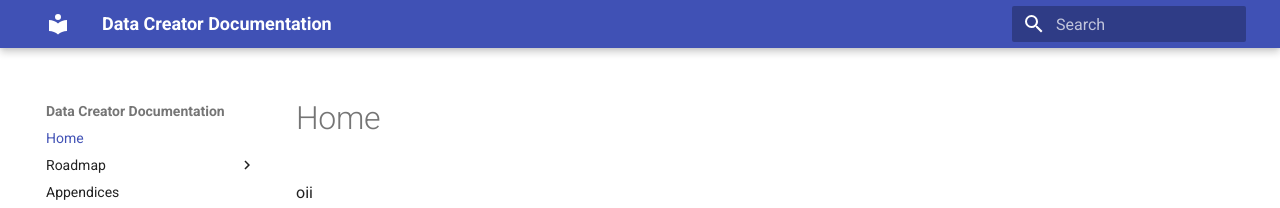
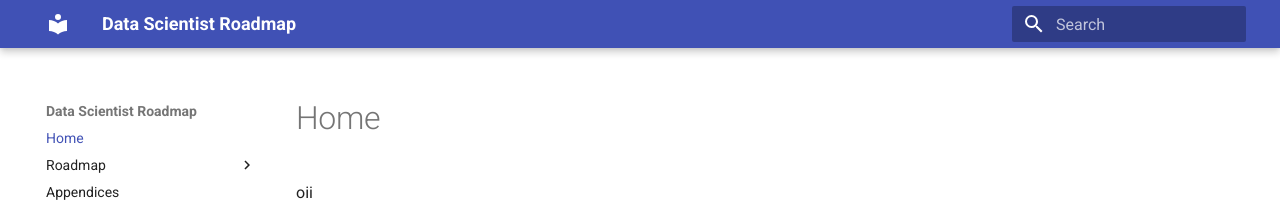
Before and after one commit to nooh-project/data-scientist-roadmap, an MkDocs documentation site: the page built from docs/index.md, in a window 1280 px wide. Shown: the top 208 px of the page. Built offline with MkDocs 1.6.1 and Material for MkDocs 9.7.7, drawn with Linux system fonts in a browser that asks for light colours.

Commit message:
title renamed

```diff
--- a/mkdocs.yml
+++ b/mkdocs.yml
@@ -1,4 +1,4 @@
-site_name: Data Creator Documentation
+site_name: Data Scientist Roadmap
 
 theme:
   name: material
```
